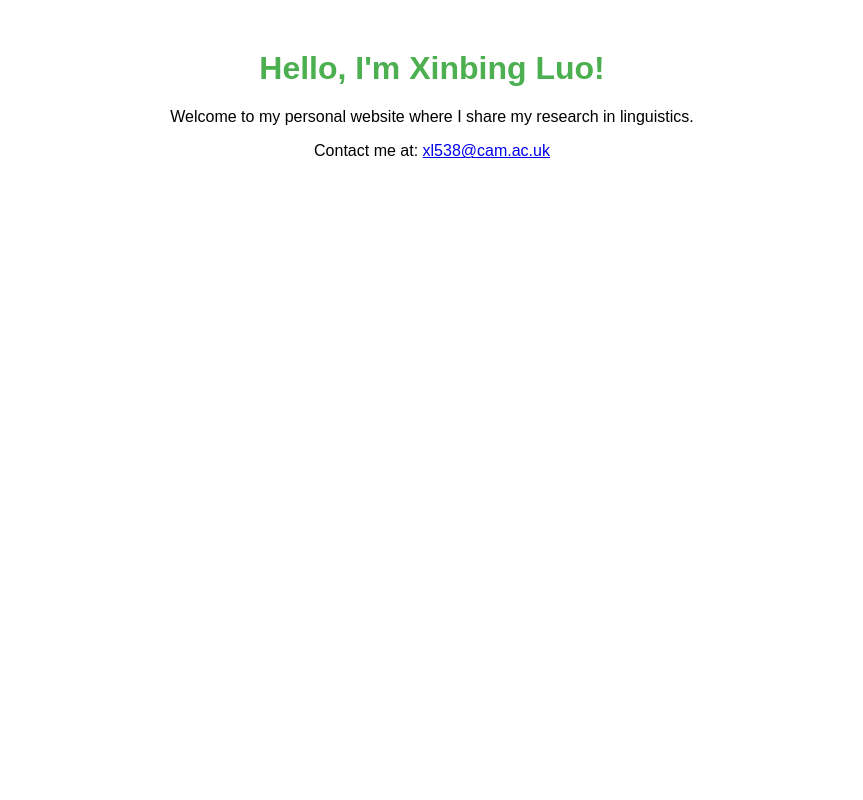
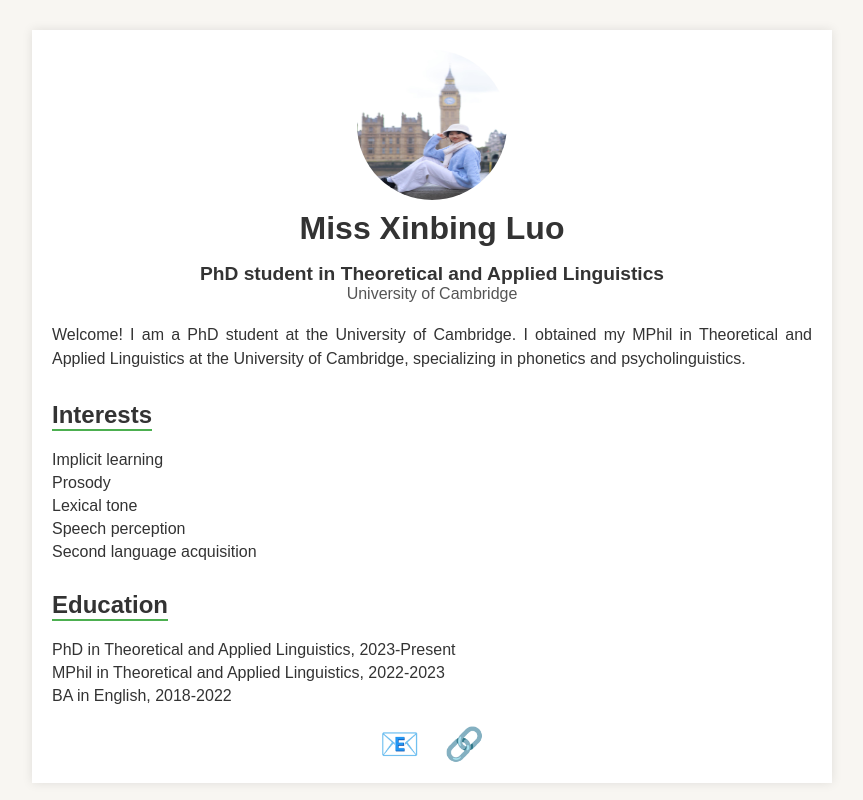
Before and after one commit to xlphon/xinbingluo.github.io, a plain HTML site: page index.html in a window 1280 px wide. Shown: the whole page, without its empty margins (208-1071 px from the left). Drawn offline with Linux system fonts and the light colour scheme.

Commit message:
change template

```diff
--- a/index.html
+++ b/index.html
@@ -3,15 +3,153 @@
 <head>
   <meta charset="UTF-8">
   <meta name="viewport" content="width=device-width, initial-scale=1.0">
-  <title>Welcome to Xinbing's Website</title>
+  <title>Xinbing Luo - Personal Website</title>
   <style>
-    body { font-family: Arial, sans-serif; text-align: center; margin: 50px; }
-    h1 { color: #4CAF50; }
+    /* General Reset */
+    * {
+      margin: 0;
+      padding: 0;
+      box-sizing: border-box;
+    }
+
+    body {
+      font-family: Arial, sans-serif;
+      background-color: #f8f6f2;
+      color: #333;
+      display: flex;
+      justify-content: center;
+    }
+
+    .container {
+      width: 90%;
+      max-width: 800px;
+      padding: 20px;
+      background-color: #fff;
+      box-shadow: 0px 0px 10px rgba(0, 0, 0, 0.1);
+      margin-top: 30px;
+    }
+
+    h1 {
+      font-size: 2em;
+      margin-bottom: 0.5em;
+      text-align: center;
+      color: #333;
+    }
+
+    .profile {
+      display: flex;
+      align-items: center;
+      flex-direction: column;
+      text-align: center;
+    }
+
+    .profile img {
+      border-radius: 50%;
+      width: 150px;
+      height: 150px;
+      margin-bottom: 10px;
+    }
+
+    .profile h2 {
+      font-size: 1.2em;
+      color: #333;
+    }
+
+    .profile p {
+      color: #555;
+    }
+
+    .intro-text {
+      margin-top: 20px;
+      font-size: 1em;
+      line-height: 1.5;
+      text-align: justify;
+    }
+
+    .section {
+      margin-top: 30px;
+    }
+
+    .section h3 {
+      font-size: 1.5em;
+      color: #333;
+      border-bottom: 2px solid #4CAF50;
+      display: inline-block;
+      margin-bottom: 15px;
+    }
+
+    .section-content {
+      margin-left: 10px;
+    }
+
+    .section-list {
+      list-style-type: none;
+    }
+
+    .section-list li {
+      font-size: 1em;
+      margin: 5px 0;
+    }
+
+    .social-icons {
+      margin-top: 20px;
+      text-align: center;
+    }
+
+    .social-icons a {
+      text-decoration: none;
+      font-size: 2em;
+      margin: 0 10px;
+      color: #e67e22;
+    }
+
+    .social-icons a:hover {
+      color: #4CAF50;
+    }
   </style>
 </head>
 <body>
-  <h1>Hello, I'm Xinbing Luo!</h1>
-  <p>Welcome to my personal website where I share my research in linguistics.</p>
-  <p>Contact me at: <a href="mailto:xl538@cam.ac.uk">xl538@cam.ac.uk</a></p>
+  <div class="container">
+    <div class="profile">
+      <img src="your-profile-image.jpg" alt="Profile Picture">
+      <h1>Miss Xinbing Luo</h1>
+      <h2>PhD student in Theoretical and Applied Linguistics</h2>
+      <p>University of Cambridge</p>
+    </div>
+
+    <p class="intro-text">
+      Welcome! I am a PhD student at the University of Cambridge.
+      I obtained my MPhil in Theoretical and Applied Linguistics at the University of Cambridge,
+      specializing in phonetics and psycholinguistics.
+    </p>
+
+    <!-- Interests Section -->
+    <div class="section">
+      <h3>Interests</h3>
+      <ul class="section-list">
+        <li>Implicit learning</li>
+        <li>Prosody</li>
+        <li>Lexical tone</li>
+        <li>Speech perception</li>
+        <li>Second language acquisition</li>
+      </ul>
+    </div>
+
+    <!-- Education Section -->
+    <div class="section">
+      <h3>Education</h3>
+      <ul class="section-list">
+        <li>PhD in Theoretical and Applied Linguistics, 2023-Present</li>
+        <li>MPhil in Theoretical and Applied Linguistics, 2022-2023</li>
+        <li>BA in English, 2018-2022</li>
+      </ul>
+    </div>
+
+    <!-- Social Icons -->
+    <div class="social-icons">
+      <a href="mailto:xl538@cam.ac.uk">📧</a>
+      <a href="https://www.linkedin.com/in/xinbing-luo-bb4581254/">🔗</a>
+    </div>
+  </div>
 </body>
 </html>
```
Also changed, not shown: your-profile-image.jpg (added).
